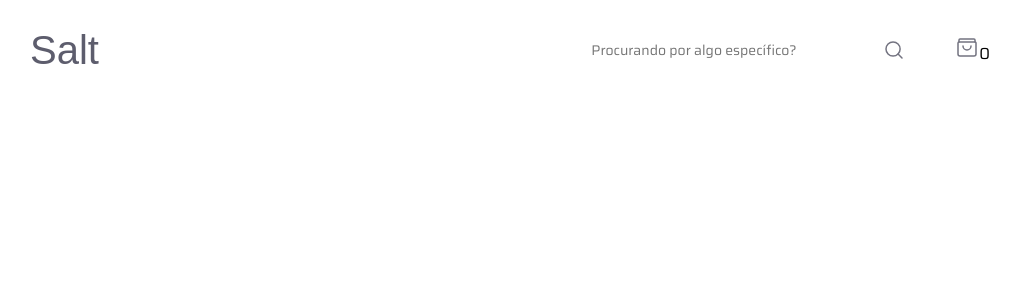
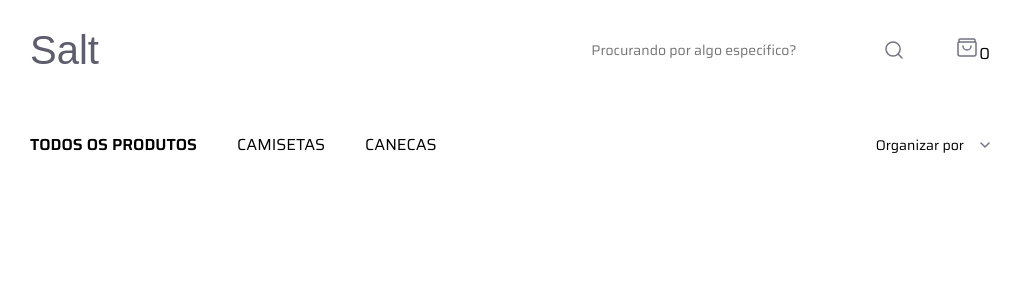
Before and after one commit to marcosvsilva/salt-frontend, a Next.js app: page / in a window 1280 px wide. Shown: the top 300 px of the page, without its empty margins (130-1150 px from the left). Built offline with nearby package versions, Linux system fonts and the light colour scheme; a web font is replaced by a local one.

Commit message:
[feat] Build feature filter bar

```diff
--- a/next.config.js
+++ b/next.config.js
@@ -1,4 +1,9 @@
 /** @type {import('next').NextConfig} */
-const nextConfig = {}
 
-module.exports = nextConfig
+const nextConfig = {
+  compiler: {
+    styledComponents: true,
+  },
+};
+
+module.exports = nextConfig;
--- a/src/app/page.tsx
+++ b/src/app/page.tsx
@@ -1,5 +1,10 @@
+import { FilterBar } from '../components/filter-bar';
 import styles from './page.module.css';
 
 export default function Home() {
-  return <main className={styles.main}></main>;
+  return (
+    <main className={styles.main}>
+      <FilterBar />
+    </main>
+  );
 }
--- /dev/null
+++ b/src/components/filter-bar.tsx
@@ -0,0 +1,24 @@
+'use client';
+
+import { styled } from 'styled-components';
+
+import { FilterByPriority } from './filter-by-priority';
+import { FilterByType } from './filter-by-type';
+
+interface FilterBarProps {}
+
+const FilterContainer = styled.div`
+  display: flex;
+  width: 100%;
+  align-items: start;
+  justify-content: space-between;
+`;
+
+export function FilterBar(props: FilterBarProps) {
+  return (
+    <FilterContainer>
+      <FilterByType />
+      <FilterByPriority />
+    </FilterContainer>
+  );
+}
--- /dev/null
+++ b/src/components/filter-by-priority.tsx
@@ -0,0 +1,87 @@
+import { useState } from 'react';
+import { styled } from 'styled-components';
+
+import { useFilter } from '../hooks/useFilter';
+import { PriorityTypes } from '../types/priority-types';
+import { ArrowIcon } from './icons/arrow-icon';
+
+const FilterContainer = styled.div`
+  display: flex;
+  align-items: center;
+  position: relative;
+
+  button {
+    border: none;
+    background: transparent;
+    cursor: pointer;
+
+    font-family: inherit;
+    font-weight: 400;
+    font-size: 14px;
+    line-height: 22px;
+    color: var(--text-dark);
+
+    display: flex;
+    align-items: center;
+    justify-content: center;
+
+    svg {
+      margin-left: 16px;
+    }
+  }
+`;
+
+const PriorityFilter = styled.ul`
+  position: absolute;
+  width: 250px;
+  background: #ffffff;
+  box-shadow: 0px 4px 12px rgba(0, 0, 0, 0.1);
+  border-radius: 4px;
+  padding: 12px 16px;
+  z-index: 999;
+
+  list-style: none;
+
+  top: 100%;
+
+  li {
+    color: var(--text-dark);
+    font-weight: 400;
+    font-size: 14px;
+    line-height: 22px;
+    cursor: pointer;
+  }
+
+  li + li {
+    margin-top: 4px;
+  }
+`;
+
+export function FilterByPriority() {
+  const [isOpen, setIsOpen] = useState(false);
+  const { setPriority } = useFilter();
+
+  const handleOpen = () => setIsOpen((prev) => !prev);
+
+  const handleUpdatePriority = (value: PriorityTypes) => {
+    setPriority(value);
+    setIsOpen(false);
+  };
+
+  return (
+    <FilterContainer>
+      <button onClick={handleOpen}>
+        Organizar por
+        <ArrowIcon />
+      </button>
+      {isOpen && (
+        <PriorityFilter>
+          <li onClick={() => handleUpdatePriority(PriorityTypes.NEWS)}>Novidades</li>
+          <li onClick={() => handleUpdatePriority(PriorityTypes.BIGGEST_PRICE)}>Preço: Maior - menor</li>
+          <li onClick={() => handleUpdatePriority(PriorityTypes.MINOR_PRICE)}>Preço: Menor - maior</li>
+          <li onClick={() => handleUpdatePriority(PriorityTypes.POPULARITY)}>Mais vendidos</li>
+        </PriorityFilter>
+      )}
+    </FilterContainer>
+  );
+}
--- /dev/null
+++ b/src/components/filter-by-type.tsx
@@ -0,0 +1,63 @@
+'use client';
+
+import { styled } from 'styled-components';
+
+import { useFilter } from '../hooks/useFilter';
+import { FilterType } from '../types/filter-types';
+
+interface FilterItemProps {
+  selected: boolean;
+}
+
+const FilterList = styled.ul`
+  display: flex;
+  align-items: center;
+  justify-content: center;
+  gap: 40px;
+  list-style: none;
+`;
+
+const FilterItem = styled.li<FilterItemProps>`
+  font-family: inherit;
+  font-weight: ${(props) => (props.selected ? '600' : '400')};
+  font-size: 16px;
+  line-height: 22px;
+  text-align: center;
+  text-transform: uppercase;
+  cursor: pointer;
+
+  color: var(--text-dark);
+
+  border-bottom: ${(props) => (props.selected ? '4px solid var(--orange-low)' : '')};
+`;
+
+export function FilterByType() {
+  const { type, setType } = useFilter();
+
+  const handleChangeType = (value: FilterType) => {
+    setType(value);
+  };
+
+  return (
+    <FilterList>
+      <FilterItem
+        selected={type === FilterType.ALL}
+        onClick={() => handleChangeType(FilterType.ALL)}
+      >
+        Todos os produtos
+      </FilterItem>
+      <FilterItem
+        selected={type === FilterType.SHIRT}
+        onClick={() => handleChangeType(FilterType.SHIRT)}
+      >
+        Camisetas
+      </FilterItem>
+      <FilterItem
+        selected={type === FilterType.MUG}
+        onClick={() => handleChangeType(FilterType.MUG)}
+      >
+        Canecas
+      </FilterItem>
+    </FilterList>
+  );
+}
--- /dev/null
+++ b/src/components/icons/arrow-icon.tsx
@@ -0,0 +1,19 @@
+export function ArrowIcon() {
+  return (
+    <svg
+      width="10"
+      height="6"
+      viewBox="0 0 10 6"
+      fill="none"
+      xmlns="http://www.w3.org/2000/svg"
+    >
+      <path
+        d="M1 1L5 5L9 1"
+        stroke="#737380"
+        stroke-width="1.5"
+        stroke-linecap="round"
+        stroke-linejoin="round"
+      />
+    </svg>
+  );
+}
--- /dev/null
+++ b/src/hooks/useFilter.tsx
@@ -0,0 +1,7 @@
+import { useContext } from 'react';
+
+import { FilterContext } from '../contexts/filter-context';
+
+export function useFilter() {
+  return useContext(FilterContext);
+}
```
